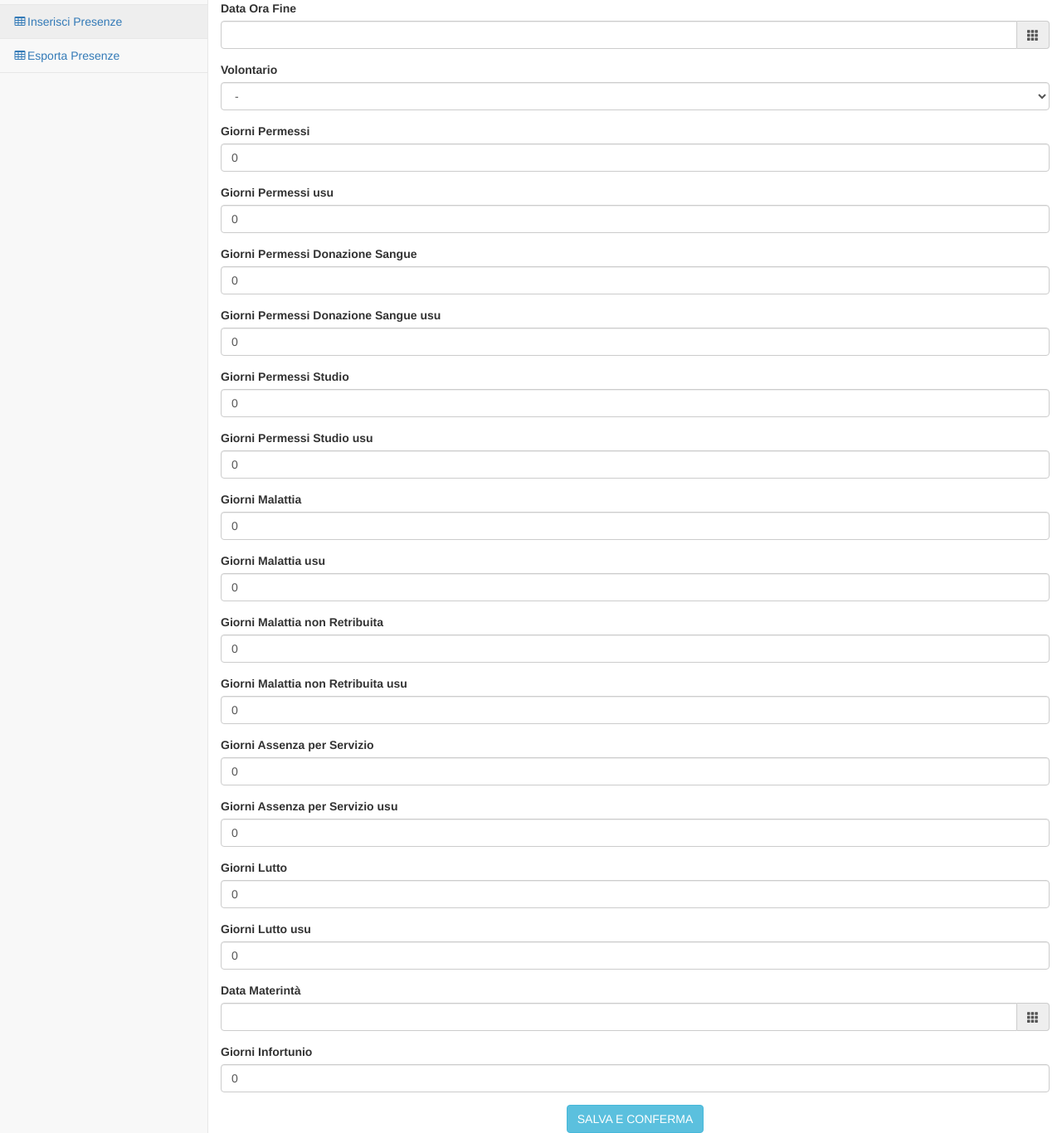
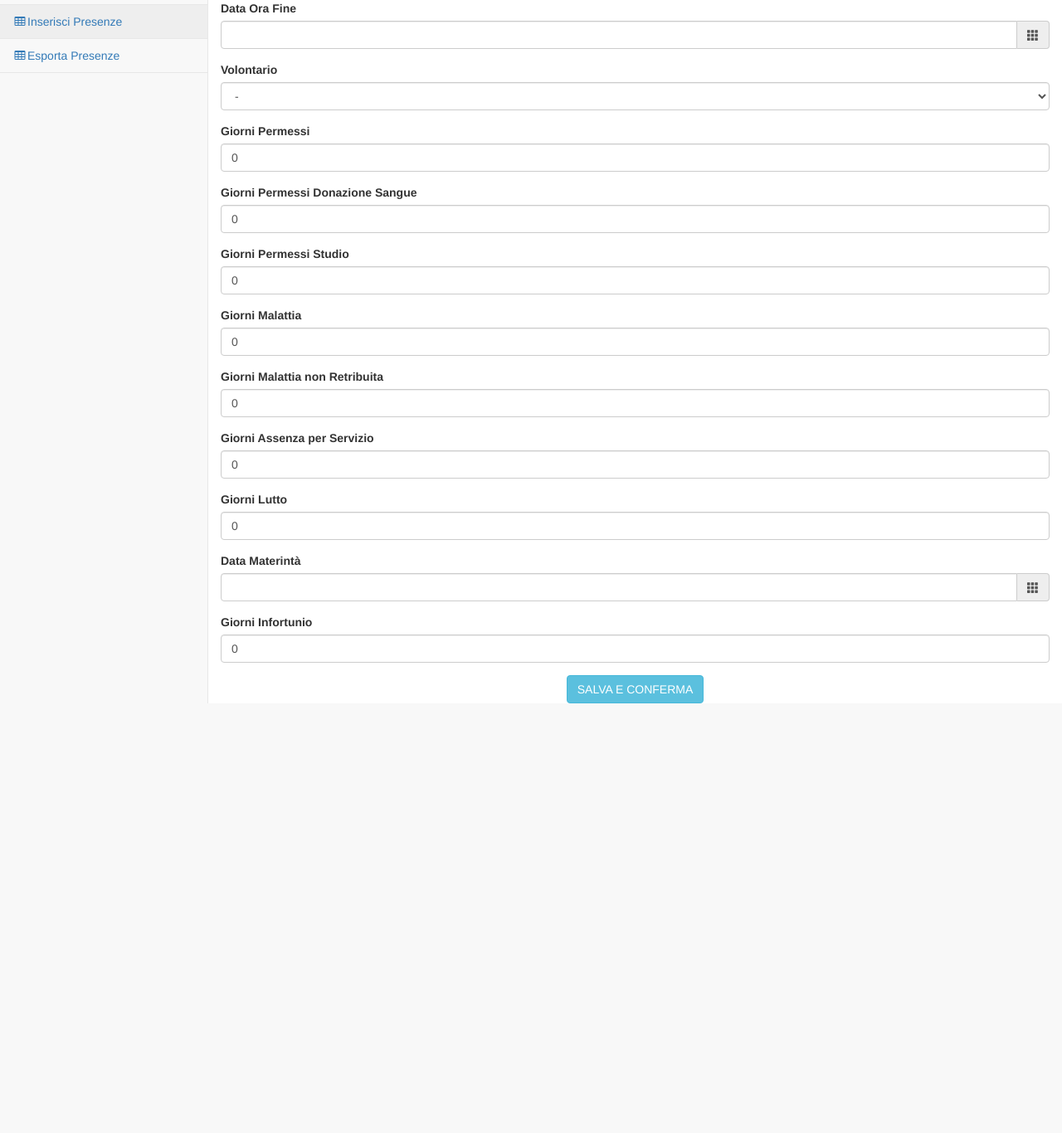
Before and after one commit to ferry1989/progettoCooperative, a PHP site: page /inserisciPresenze.php in a window 1280 px wide. Shown: the part 332-1698 px from the top of the page at 83% size. After the commit the page ends 1180 px from the top, so only its background shows below. Run offline with PHP 8.4, Linux system fonts and the light colour scheme; the visitor is signed in with stand-in values (Sample User, id 1); tables that the repository leaves empty hold one stand-in row (values such as "Sample post").

Commit message:
modifica per visualizzazione

```diff
--- a/script/seleziona_volontari.php
+++ b/script/seleziona_volontari.php
@@ -20,7 +20,18 @@
     	if( !empty($filtri['stato']) ) {
 			$stato = trim(mysqli_real_escape_string($con, $filtri['stato']));
 		}
-		$selezionaVolontari = "SELECT * FROM volontario WHERE 1=1 ";
+		$selezionaVolontari = "";
+		if(!empty($_SESSION["id_ente"])){
+			$selezionaVolontari = "select v.*, e.id_ente ".
+									"from volontario v ".
+									"join sediprogetti sp on sp.id_sedeprogetto = v.id_sedeprogetto ".
+									"join progetto p on sp.id_progetto = p.id_progetto ".
+									"join ente e on p.id_ente = e.id_ente WHERE 1=1 ".
+									"and e.id_ente = ".$_SESSION["id_ente"]." ";
+		}
+		else{
+			$selezionaVolontari = "select * from volontario v WHERE 1=1 ";
+		}
 		if( !empty($nome) ){
 			$selezionaVolontari .= "and trim(v.nome) LIKE '%$nome%' ";
 		}
@@ -44,5 +55,5 @@
 	else{
 		$msg = array("error"=>"Connessione al db non riuscita!");
 	}
-	echo json_encode($msg);
+	echo $selezionaVolontari;
 ?>
--- a/site/inserisciPresenze.php
+++ b/site/inserisciPresenze.php
@@ -102,18 +102,8 @@
 					</div>
 
 					<div class="form-group">
-						<label for="exampleFormControlInput1">Giorni Permessi usu</label>
-						<input type="text" class="form-control" name="numpermessiusu" value="0">
-					</div>
-
-					<div class="form-group">
 						<label for="exampleFormControlInput1">Giorni Permessi Donazione Sangue</label>
 						<input type="text" class="form-control" name="perdonazsang" value="0">
-					</div>
-
-					<div class="form-group">
-						<label for="exampleFormControlInput1">Giorni Permessi Donazione Sangue usu</label>
-						<input type="text" class="form-control" name="perdonazsangusu" value="0">
 					</div>
 
 					<div class="form-group">
@@ -122,18 +112,8 @@
 					</div>
 
 					<div class="form-group">
-						<label for="exampleFormControlInput1">Giorni Permessi Studio usu</label>
-						<input type="text" class="form-control" name="perstudiousu" value="0">
-					</div>
-
-					<div class="form-group">
 						<label for="exampleFormControlInput1">Giorni Malattia</label>
 						<input type="text" class="form-control" name="giornimalatt" value="0">
-					</div>
-
-					<div class="form-group">
-						<label for="exampleFormControlInput1">Giorni Malattia usu</label>
-						<input type="text" class="form-control" name="giornimalattusu" value="0">
 					</div>
 
 					<div class="form-group">
@@ -142,28 +122,13 @@
 					</div>
 
 					<div class="form-group">
-						<label for="exampleFormControlInput1">Giorni Malattia non Retribuita usu</label>
-						<input type="text" class="form-control" name="malattnonretribusu" value="0">
-					</div>
-
-					<div class="form-group">
 						<label for="exampleFormControlInput1">Giorni Assenza per Servizio</label>
 						<input type="text" class="form-control" name="assenzaperservizio" value="0">
 					</div>
 
 					<div class="form-group">
-						<label for="exampleFormControlInput1">Giorni Assenza per Servizio usu</label>
-						<input type="text" class="form-control" name="assenzaperserviziousu" value="0">
-					</div>
-
-					<div class="form-group">
 						<label for="exampleFormControlInput1">Giorni Lutto</label>
 						<input type="text" class="form-control" name="numgiornilutto" value="0">
-					</div>
-
-					<div class="form-group">
-						<label for="exampleFormControlInput1">Giorni Lutto usu</label>
-						<input type="text" class="form-control" name="numgiorniluttousu" value="0">
 					</div>
 
 					<div class="form-group">
```
